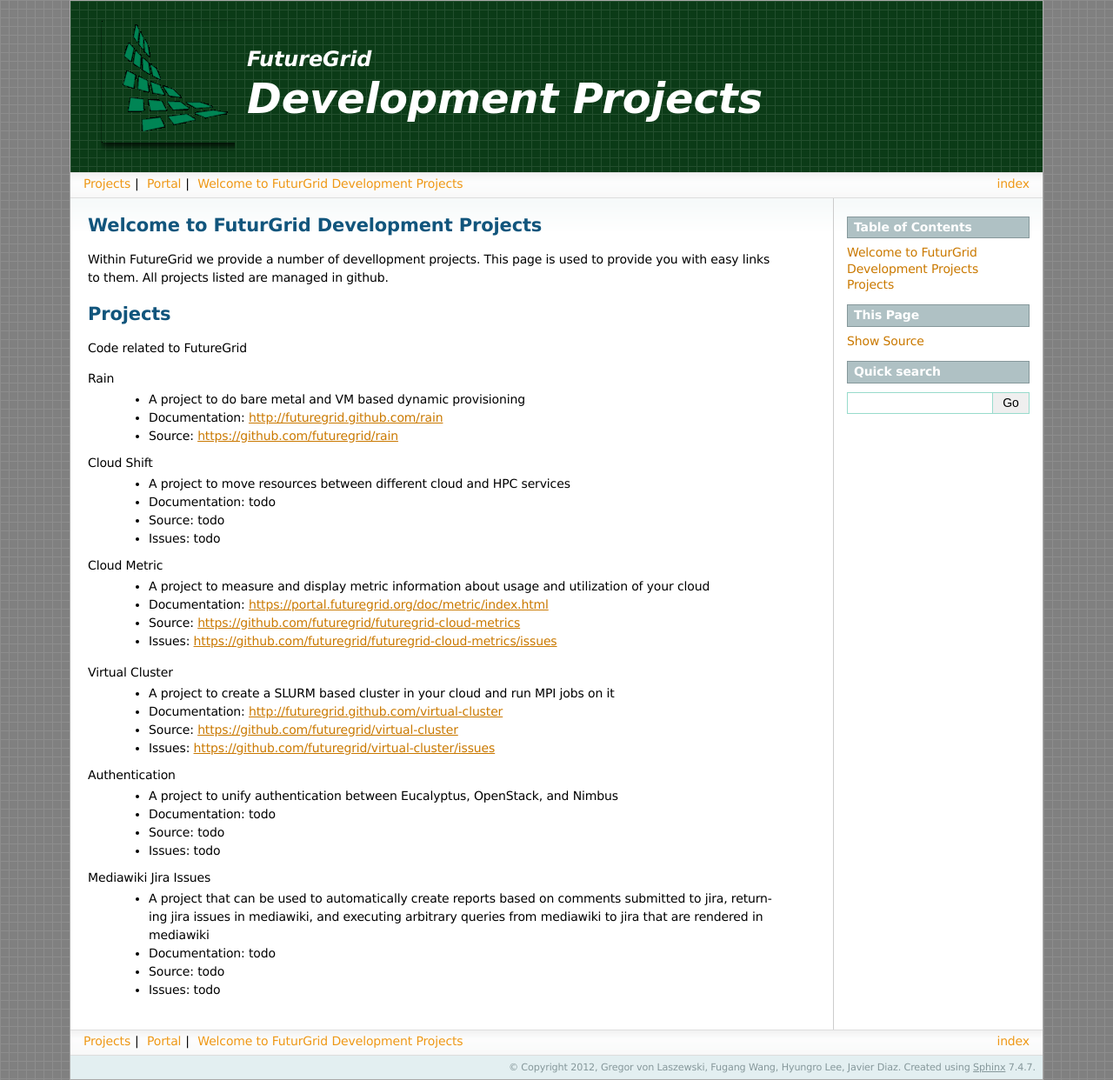
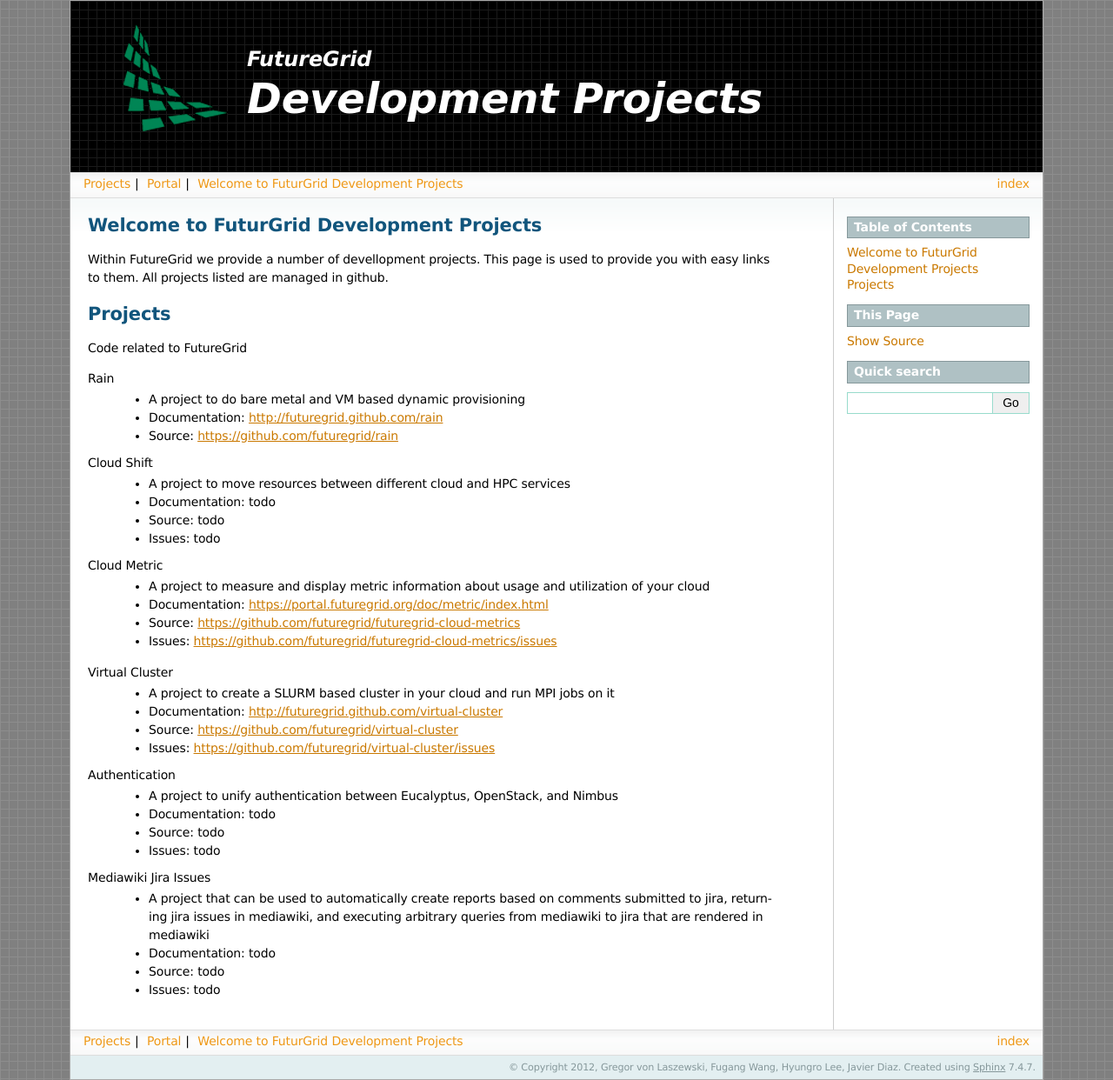
Before and after one commit to futuregrid/doc, a Sphinx documentation site: the page built from doc/source/index.rst, in a window 1280 px wide. Shown: the whole page at 87% size. Built offline with Sphinx 7.4.7, drawn with Linux system fonts in a browser that asks for light colours; formulas are drawn with MathJax 3.

Commit message:
back to black

```diff
--- a/doc/source/_templates/layout.html
+++ b/doc/source/_templates/layout.html
@@ -11,7 +11,7 @@
 
 {% block relbar1 %}
 
-<div style="background-image:url('_static/header_bg.png');background-color: #0B3B17; text-align: left; padding: 10px 10px 15px 35px">
+<div style="background-image:url('_static/header_bg.png');background-color: black; text-align: left; padding: 10px 10px 15px 35px">
 <table>
   <tr>
     <td>
```
